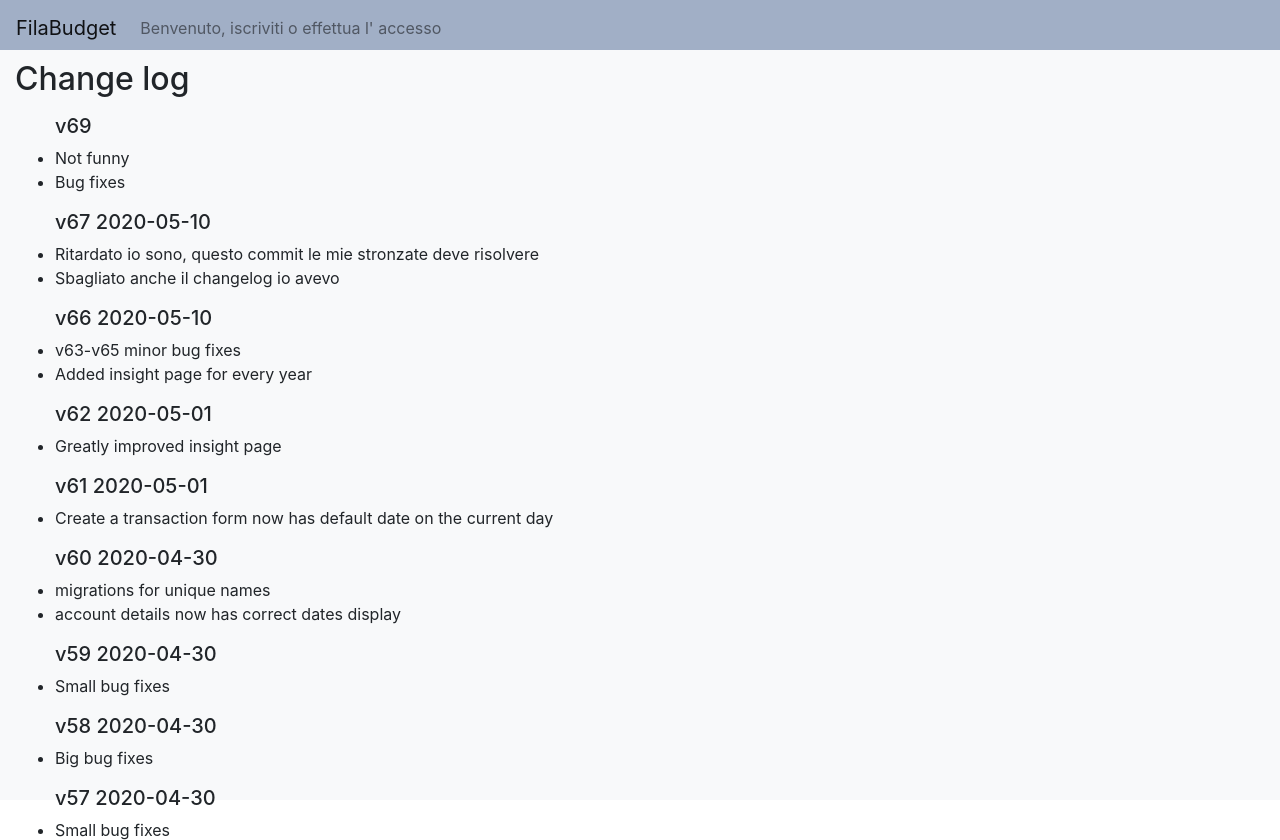
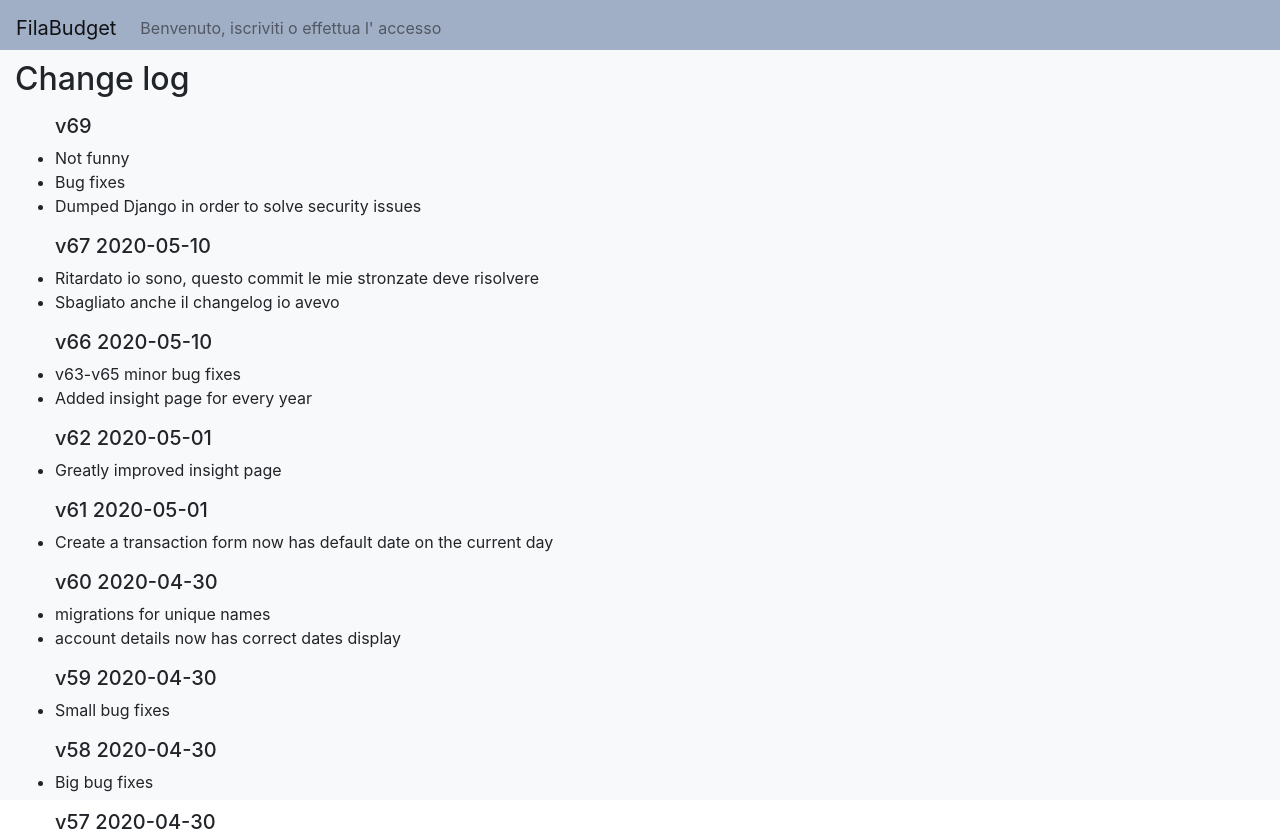
Before and after one commit to DarioFi/BudgetApp, a Django app: page /changelog in a window 1280 px wide. Shown: the top 840 px of the page. Run offline with Django 3.2, Linux system fonts and the light colour scheme; parts of the project's set-up code (start-up, migrations or seed data) failed here and were passed over; some libraries are stand-ins or nearby versions.

Commit message:
changelog

```diff
--- a/templates/changelog.html
+++ b/templates/changelog.html
@@ -11,6 +11,7 @@
         <h5>v69</h5>
         <li>Not funny</li>
         <li>Bug fixes</li>
+        <li>Dumped Django in order to solve security issues</li>
     </ul>
     <ul>
         <h5>v67 2020-05-10</h5>
```
